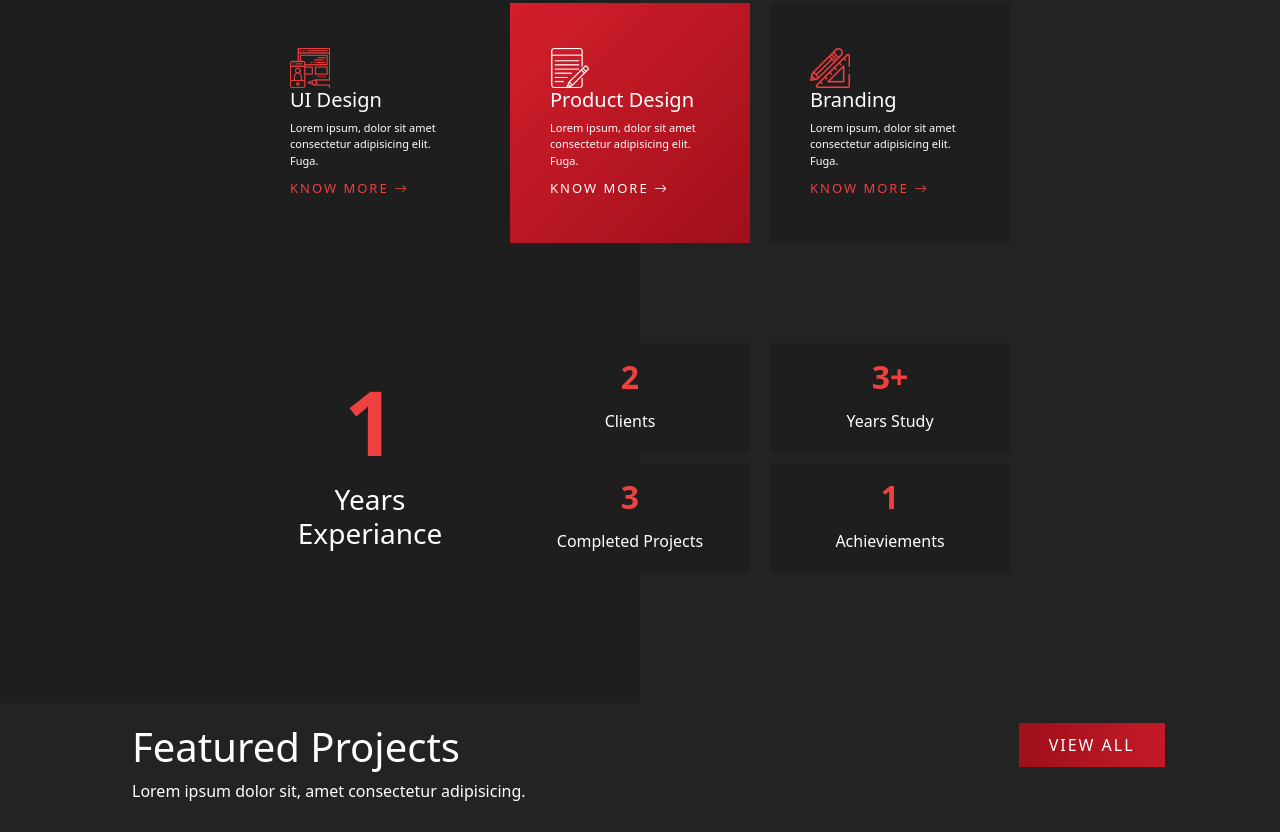
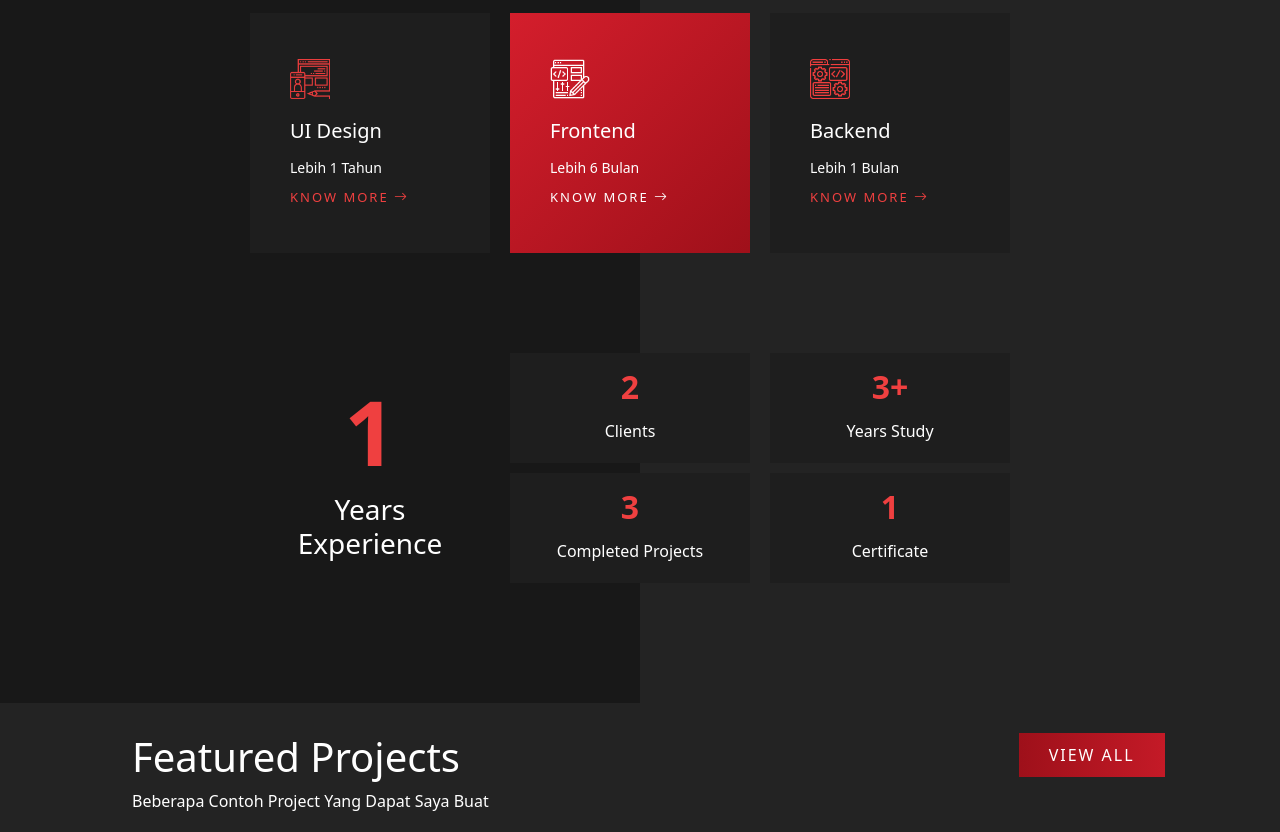
Before and after one commit to awimaulana19/belajar-html, a plain HTML site: page index.html in a window 1280 px wide. Shown: the part 780-1612 px from the top of the page. Drawn offline with nearby package versions, Linux system fonts and the light colour scheme.

Commit message:
perubahan lorem dan penyempurnaan

```diff
--- a/index.html
+++ b/index.html
@@ -44,7 +44,7 @@
           <div class="col-lg-6 col-md-12 m-about2">
             <h6>Hello Im Awi</h6>
             <h1>Web Developer</h1>
-            <p>Lorem ipsum dolor sit amet, consectetur adipisicing elit. Atque alias consequuntur eius ex ullam, quasi enim cumque labore fuga velit. Est, necessitatibus expedita reiciendis incidunt maiores beatae saepe optio soluta.</p>
+            <p>Saya adalah seorang web developer yang masih menempuh pendidikan di perguruan tinggi.</p>
             <a href="#exp" type="button" class="btn btn-danger">ABOUT ME</a>
           </div>
         </div>
@@ -58,26 +58,26 @@
           <div class="col-lg-4 col-md-12 c1">
             <img src="img/ux-design.png" alt="ui" width="40px" height="40px" />
             <h5>UI Design</h5>
-            <p>Lorem ipsum, dolor sit amet consectetur adipisicing elit. Fuga.</p>
+            <p>Lebih 1 Tahun</p>
             <a href="https://www.instagram.com/awi_maulna/" target="_blank" class="more">KNOW MORE <i class="bi bi-arrow-right"></i></a>
           </div>
           <div class="col-lg-4 col-md-12 c2 persegi">
-            <img src="img/note.png" alt="ui" width="40px" height="40px" />
-            <h5>Product Design</h5>
-            <p>Lorem ipsum, dolor sit amet consectetur adipisicing elit. Fuga.</p>
+            <img src="img/front-end.png" alt="ui" width="40px" height="40px" />
+            <h5>Frontend</h5>
+            <p>Lebih 6 Bulan</p>
             <a href="https://www.instagram.com/awi_maulna/" target="_blank" class="more text-white">KNOW MORE <i class="bi bi-arrow-right"></i></a>
           </div>
           <div class="col-lg-4 col-md-12 c3 persegi">
-            <img src="img/pencil-and-ruler.png" alt="ui" width="40px" height="40px" />
-            <h5>Branding</h5>
-            <p>Lorem ipsum, dolor sit amet consectetur adipisicing elit. Fuga.</p>
+            <img src="img/development.png" alt="ui" width="40px" height="40px" />
+            <h5>Backend</h5>
+            <p>Lebih 1 Bulan</p>
             <a href="https://www.instagram.com/awi_maulna/" target="_blank" class="more">KNOW MORE <i class="bi bi-arrow-right"></i></a>
           </div>
         </div>
         <div class="row baris2 justify-content-center">
           <div class="col-4 persegi-2">
             <h1>1</h1>
-            <h3>Years Experiance</h3>
+            <h3>Years Experience</h3>
           </div>
           <div class="col-4 p2">
             <div class="row r2-1 panjang">
@@ -96,7 +96,7 @@
             </div>
             <div class="row r3-2 panjang">
               <h2>1</h2>
-              <p>Achieviements</p>
+              <p>Certificate</p>
             </div>
           </div>
         </div>
@@ -109,7 +109,7 @@
         <div class="row ktk-atas">
           <div class="col-8">
             <h1>Featured Projects</h1>
-            <p>Lorem ipsum dolor sit, amet consectetur adipisicing.</p>
+            <p>Beberapa Contoh Project Yang Dapat Saya Buat</p>
           </div>
           <div class="col-4">
             <a href="https://pinterest.com/" type="button" class="btn btn-danger" target="_blank">VIEW ALL</a>
@@ -165,7 +165,7 @@
           <div class="row pembungkus">
             <div class="col-6 align-self-center">
               <h1>Let's Work Together on your next project</h1>
-              <p>Lorem ipsum dolor sit amet consectetur adipisicing elit. Consequuntur excepturi dolorem ut labore</p>
+              <p>Silahkan Klik Tombol Disamping Untuk Menghubungi Saya</p>
             </div>
             <div class="col-6 d-flex align-self-center justify-content-center">
               <a href="http://wa.me/+6282397032649" type="button" class="btn btn-danger" target="_blank">CONTACT</a>
--- a/style.css
+++ b/style.css
@@ -62,6 +62,7 @@ body {
 
 .experience {
   margin-top: 100px;
+  padding-top: 10px;
 }
 
 @media only screen and (max-width: 700px) {
@@ -94,7 +95,7 @@ body {
   display: flex;
   flex-direction: column;
   justify-content: center;
-  font-size: 11px;
+  font-size: 14px;
   padding: 40px;
 }
 
@@ -125,9 +126,9 @@ body {
 @media only screen and (min-width: 800px) {
   .bg-atas {
     height: 800px;
-    background-color: #1e1e1e;
+    background-color: #181818;
     width: 50%;
-    margin-top: -2140px;
+    margin-top: -2150px;
   }
 }
 
@@ -138,7 +139,7 @@ body {
   margin-bottom: 10px;
 }
 
-.experience .baris1 .col-4 h5 {
+.experience .baris1 .col-lg-4 h5 {
   padding-top: 20px;
 }
 
@@ -146,7 +147,7 @@ body {
   padding-top: 15px;
 }
 
-.experience .baris1 .col-4 p {
+.experience .baris1 .col-lg-4 p {
   padding-top: 6px;
 }
 
```
Also changed, not shown: img/development.png (added), img/front-end.png (added).
